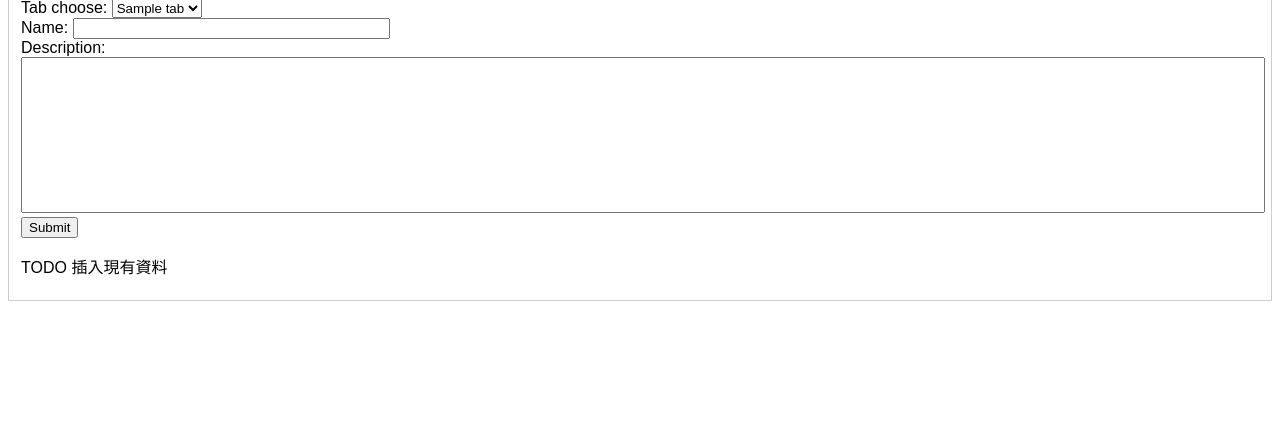
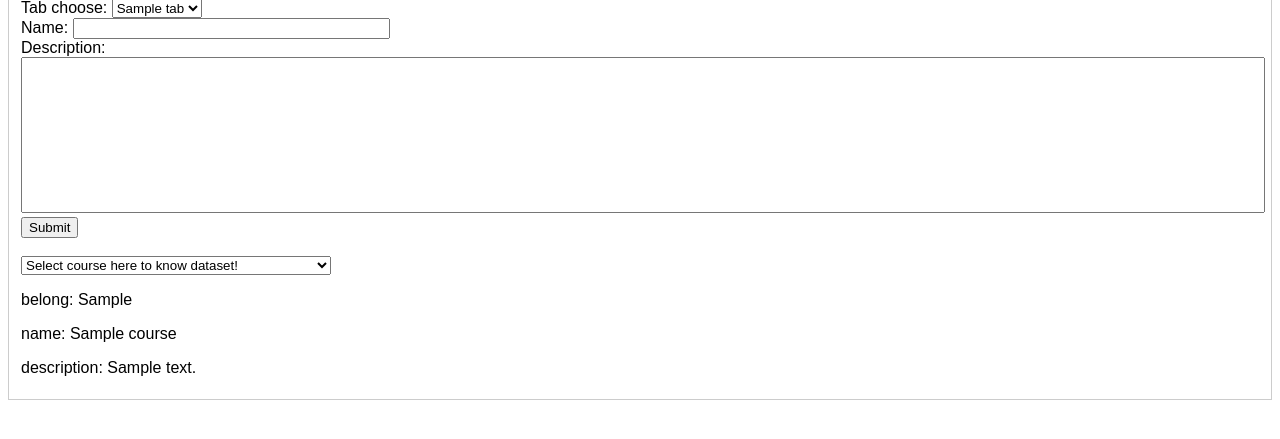
Before and after one commit to allen0099/HackFun_backend, a Flask app: template app/templates/edit.html in a window 1280 px wide. Shown: the part 166-605 px from the top of the page. Run offline with Flask 2, Linux system fonts and the light colour scheme; the template is opened without the code that fills it: values that come from a table or form of the project are taken from there, others are empty; tables that the repository leaves empty hold one stand-in row (values such as "Sample post").

Commit message:
feat: add course checker
add course at the bottom of the page to know what is store in the
 database

```diff
--- a/app/page/__init__.py
+++ b/app/page/__init__.py
@@ -70,8 +70,9 @@ def add_new_course():
 @login_required
 def edit_page():
     print(current_user)
-    if current_user.id == ("109728865859768459887" or "113635293585592202061" or "103073582772399260317"):
+    if current_user.id in ["113635293585592202061", "109728865859768459887", "103073582772399260317"]:
         tabs = Tab.query.order_by(Tab.name).all()
-        return render_template("edit.html", tabs=tabs)
+        course = Course.query.order_by(Course.name).all()
+        return render_template("edit.html", tabs=tabs, courses=course)
     else:
         return redirect(url_for("login.index"))
--- a/app/templates/edit.html
+++ b/app/templates/edit.html
@@ -136,7 +136,7 @@
 {% endwith %}
 <div class="tabHolder">
     <button class="tab" onclick="o('Tab')">Tab add</button>
-    <button class="tab" onclick="o('Course')" id="default">Course add</button>
+    <button class="tab" onclick="o('Course')" id="defaultHolder">Course add</button>
     <button class="tab" onclick="o('Lesson')">Lesson add</button>
     <button class="tab" onclick="o('Practice')">Practice add</button>
 </div>
@@ -145,7 +145,7 @@
     <p>
         This is a tab item show in the top of the page, ordered by name
     </p>
-    <form action="/add_tab" method="post">
+    <form id="tabForm" action="/add_tab" method="post">
         <label>
             New tab:
             <input type="text" name="tab" maxlength="15">
@@ -168,7 +168,7 @@
     <p>
         Course is the course under tab.
     </p>
-    <form action="/add_course" method="post">
+    <form id="courseForm" action="/add_course" method="post">
         <label>
             Tab choose:
             <select name="tab">
@@ -178,7 +178,8 @@
                     </option>
                 {% endfor %}
             </select>
-        </label><br>
+        </label>
+        <br>
         <label>
             Name:
             <input type="text" name="name" maxlength="50">
@@ -189,9 +190,38 @@
         </label><br>
         <input type="submit" value="Submit">
     </form>
-    <p>
-        TODO 插入現有資料
-    </p>
+    <br>
+    <label>
+        <select id="check" name="course" style="width: 25%">
+            <option value="" selected disabled hidden>
+                Select course here to know dataset!
+            </option>
+            <option id="defaultCourse" value="{{ courses[0].name }}" onclick="courseSelect('{{ courses[0].name }}')">
+                {{ courses[0].name }}
+            </option>
+            {% for course in courses[1:] %}
+                <option value="{{ course.name }}" onclick="courseSelect('{{ course.name }}')">
+                    {{ course.name }}
+                </option>
+            {% endfor %}
+        </select>
+    </label>
+    {% for course in courses %}
+        <div id="{{ course.name }}" class="contentCourse">
+            <p>
+                belong:
+                {{ course.belong }}
+            </p>
+            <p>
+                name:
+                {{ course.name }}
+            </p>
+            <p>
+                description:
+                {{ course.description }}
+            </p>
+        </div>
+    {% endfor %}
 </div>
 
 <div id="Lesson" class="content">
@@ -216,7 +246,22 @@
         document.getElementById(c).style.display = "block";
     }
 
-    document.getElementById("default").click();
+    function courseSelect(c) {
+        var i, t;
+        t = document.getElementsByClassName("contentCourse");
+        for (i = 0; i < t.length; i++) {
+            t[i].style.display = "none";
+        }
+        document.getElementById(c).style.display = "block";
+    }
+
+    document.getElementById("tabForm").reset();
+    document.getElementById("courseForm").reset();
+
+    document.getElementById("check").selectedIndex = 0;
+
+    document.getElementById("defaultHolder").click();
+    document.getElementById("defaultCourse").click();
 </script>
 </body>
 </html>
```
